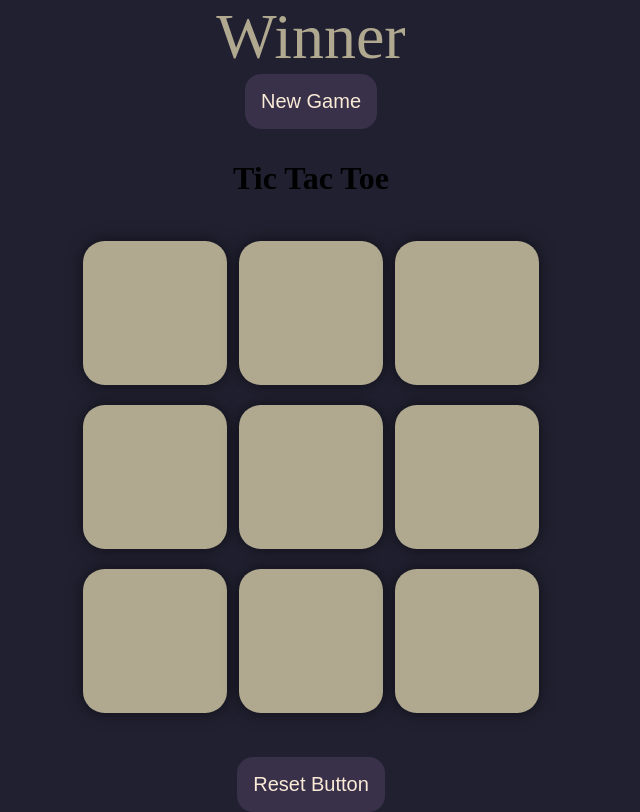
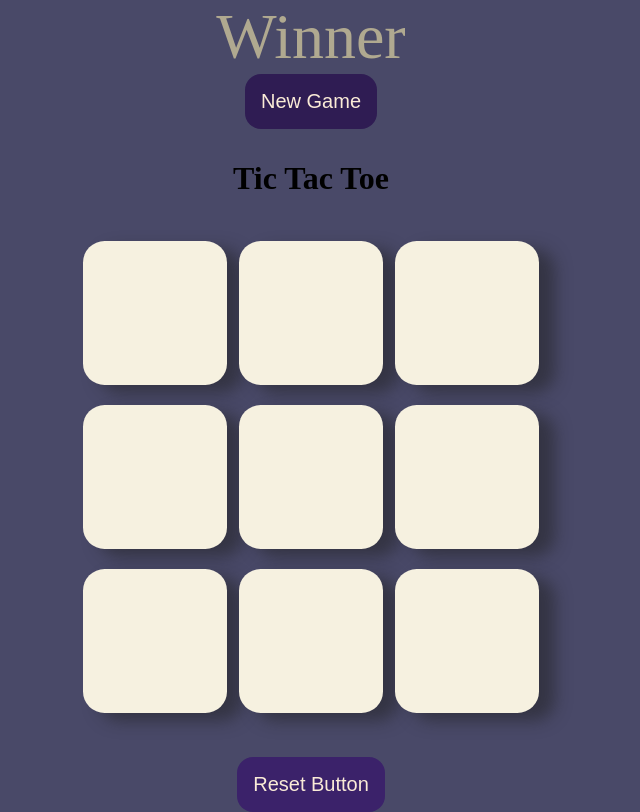
Before and after one commit to renukada/tic-tac-toe-game, a plain HTML site: page index.html in a window 1280 px wide. Shown: the whole page, without its empty margins (329-969 px from the left). Drawn offline with Linux system fonts and the light colour scheme.

Commit message:
buttons colors #1 have been done

```diff
--- a/style.css
+++ b/style.css
@@ -4,7 +4,7 @@
 }
 
 body {
-    background-color: #202030;
+    background-color: #494968;
     text-align: center;
 }
 
@@ -27,19 +27,19 @@ body {
 }
 
 .box {
-    background-color: #B0A990;
+    background-color: #f6f1e0;
     height: 18vmin;
     width: 18vmin;
     border-radius: 15%;
     border: none;
     font-size: 6vmin;
     color: #7d075a;
-    box-shadow: 0 0 1rem rgba(0,0,0,0.5);
+    box-shadow: 1rem .5rem 1rem rgba(32, 31, 31, 0.5);
 }
 #reset-btn{
     padding: 1rem;
     font-size: 1.25rem;
-    background-color: #39304A;
+    background-color: #3b226a;
     color: antiquewhite;
     border-radius: 1rem;
     border: none;
@@ -47,7 +47,7 @@ body {
 #new-btn{
     padding: 1rem;
     font-size: 1.25rem;
-    background-color: #39304A;
+    background-color: #2f1c53;
     color: antiquewhite;
     border-radius: 1rem;
     border: none;
```
